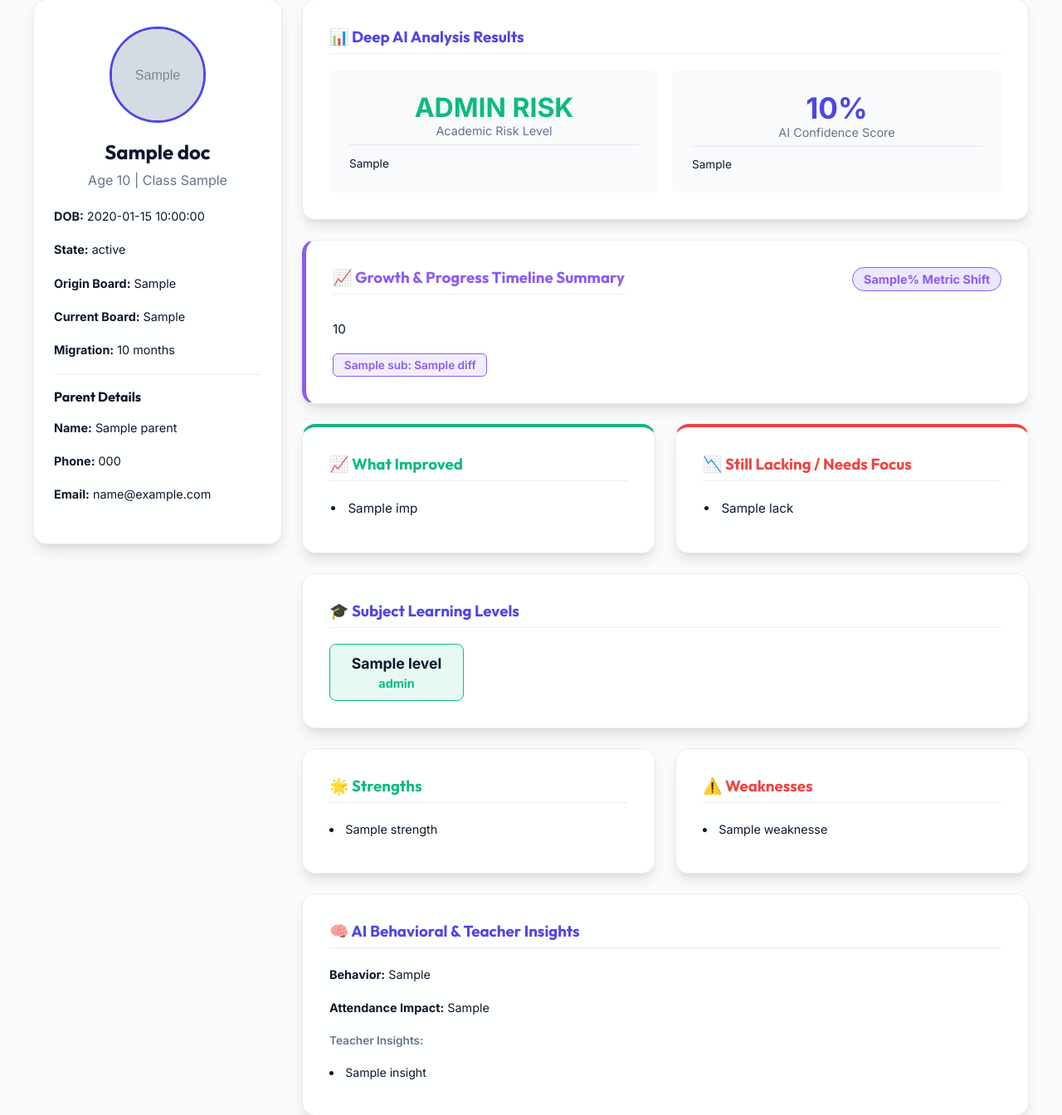
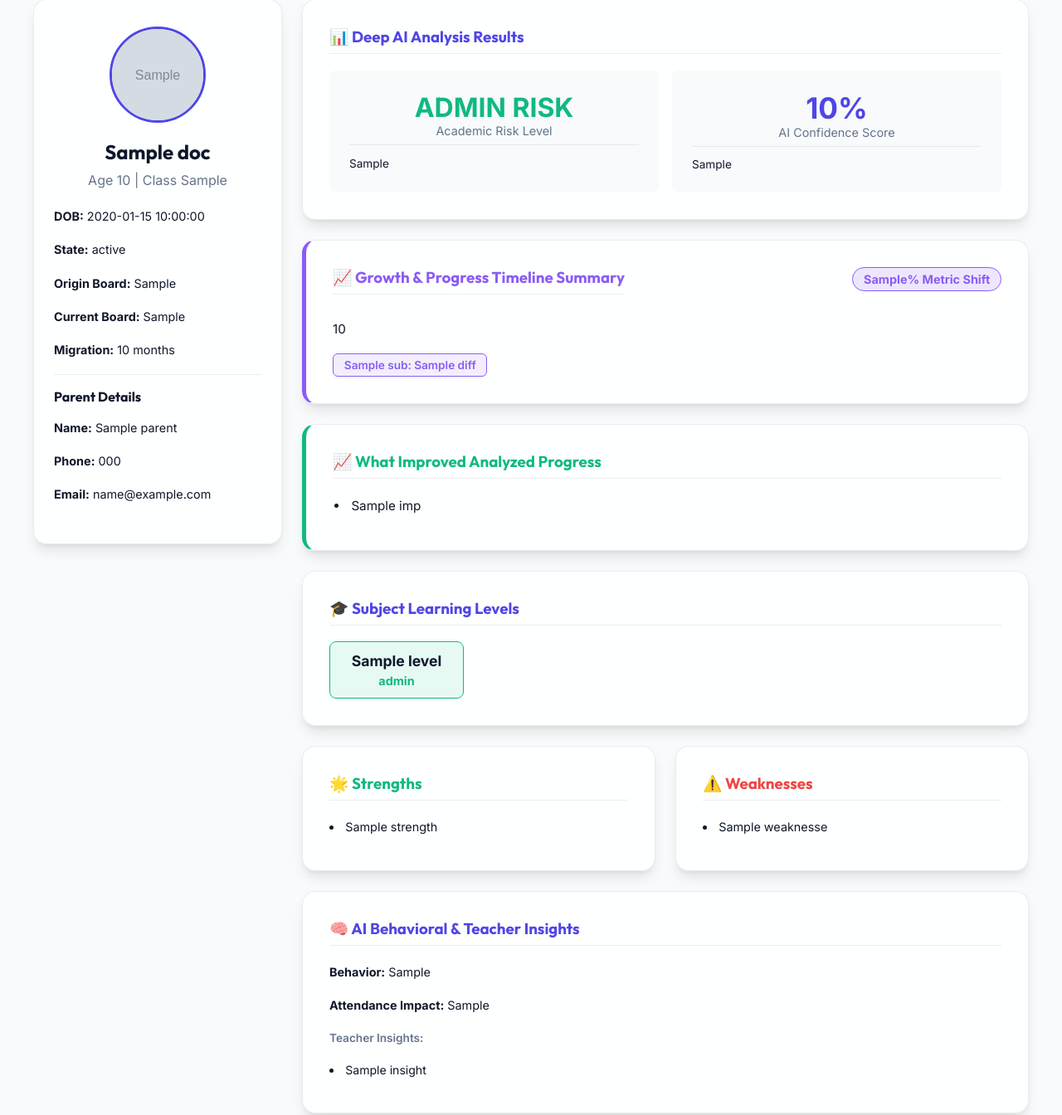
Before and after one commit to TGBAKASH/TR-068-ScriptKiddos, a Flask app: page /student/1 in a window 1280 px wide. Shown: the part 122-1466 px from the top of the page at 83% size. Run offline with Flask 3, Linux system fonts and the light colour scheme; the visitor is signed in with stand-in values (Sample User, id 1); grey boxes marked "Sample" are stand-in pictures; a database or web service that is not in the repository returns one stand-in record (values such as "Sample title"); some libraries are stand-ins or nearby versions.

```diff
--- a/app.py
+++ b/app.py
@@ -836,7 +836,6 @@ ANALYSIS INSTRUCTIONS:
    - Summarize whether the student grew, stagnated, or declined in `progress_summary`.
    - Populate `growth_metrics` with key metrics that changed (e.g. "Math": "+15 points", "English": "-5 points"). If no previous record, leave these empty.
    - List explicit positive advancements in `progress_improvements` (e.g. "Mastered basic algebra concepts").
-   - List explicit continuing deficits in `progress_lacking` (e.g. "Still struggling with English paragraph forming").
 
 8. Set confidence_score to exactly: {real_confidence} (pre-calculated)
 
@@ -850,7 +849,6 @@ OUTPUT FORMAT (STRICT JSON ONLY):
   "progress_summary": "",
   "growth_metrics": {{}},
   "progress_improvements": [],
-  "progress_lacking": [],
   "levels": {{}},
   "strengths": [],
   "weaknesses": [],
@@ -930,7 +928,6 @@ IMPORTANT RULES:
             "progress_summary": "Offline Mock: No substantial progress data available.",
             "growth_metrics": {},
             "progress_improvements": ["Adapted to basic school routine"],
-            "progress_lacking": ["Missing foundational depth in core analytical topics"],
             "levels": {},
             "strengths": [],
             "weaknesses": [],
--- a/templates/student_profile.html
+++ b/templates/student_profile.html
@@ -99,29 +99,15 @@
         </div>
         {% endif %}
 
-        <!-- Improved vs Lacking Summary -->
-        {% if analysis.progress_improvements or analysis.progress_lacking %}
-        <div class="grid-2" style="gap: 1.5rem; margin-bottom: 1.5rem;">
-            <div class="card" style="margin-bottom: 0; border-top: 4px solid var(--success);">
-                <h3 style="margin-top:0; color: var(--success);">📈 What Improved</h3>
-                <ul style="padding-left: 1.2rem; margin-bottom: 0; font-size: 0.95rem; color: var(--text);">
-                    {% for imp in analysis.progress_improvements %}
-                    <li style="margin-bottom:0.5rem;">{{ imp }}</li>
-                    {% else %}
-                    <li style="color: var(--text-muted); list-style-type: none;">No major improvements tracked.</li>
-                    {% endfor %}
-                </ul>
-            </div>
-            <div class="card" style="margin-bottom: 0; border-top: 4px solid var(--danger);">
-                <h3 style="margin-top:0; color: var(--danger);">📉 Still Lacking / Needs Focus</h3>
-                <ul style="padding-left: 1.2rem; margin-bottom: 0; font-size: 0.95rem; color: var(--text);">
-                    {% for lack in analysis.progress_lacking %}
-                    <li style="margin-bottom:0.5rem;">{{ lack }}</li>
-                    {% else %}
-                    <li style="color: var(--text-muted); list-style-type: none;">No major deficits or lacking topics flagged.</li>
-                    {% endfor %}
-                </ul>
-            </div>
+        <!-- Improved Summary -->
+        {% if analysis.progress_improvements %}
+        <div class="card" style="margin-bottom: 1.5rem; border-left: 5px solid var(--success);">
+            <h3 style="margin-top:0; color: var(--success);">📈 What Improved Analyzed Progress</h3>
+            <ul style="padding-left: 1.2rem; margin-bottom: 0; font-size: 0.95rem; color: var(--text);">
+                {% for imp in analysis.progress_improvements %}
+                <li style="margin-bottom:0.5rem;">{{ imp }}</li>
+                {% endfor %}
+            </ul>
         </div>
         {% endif %}
 
```
